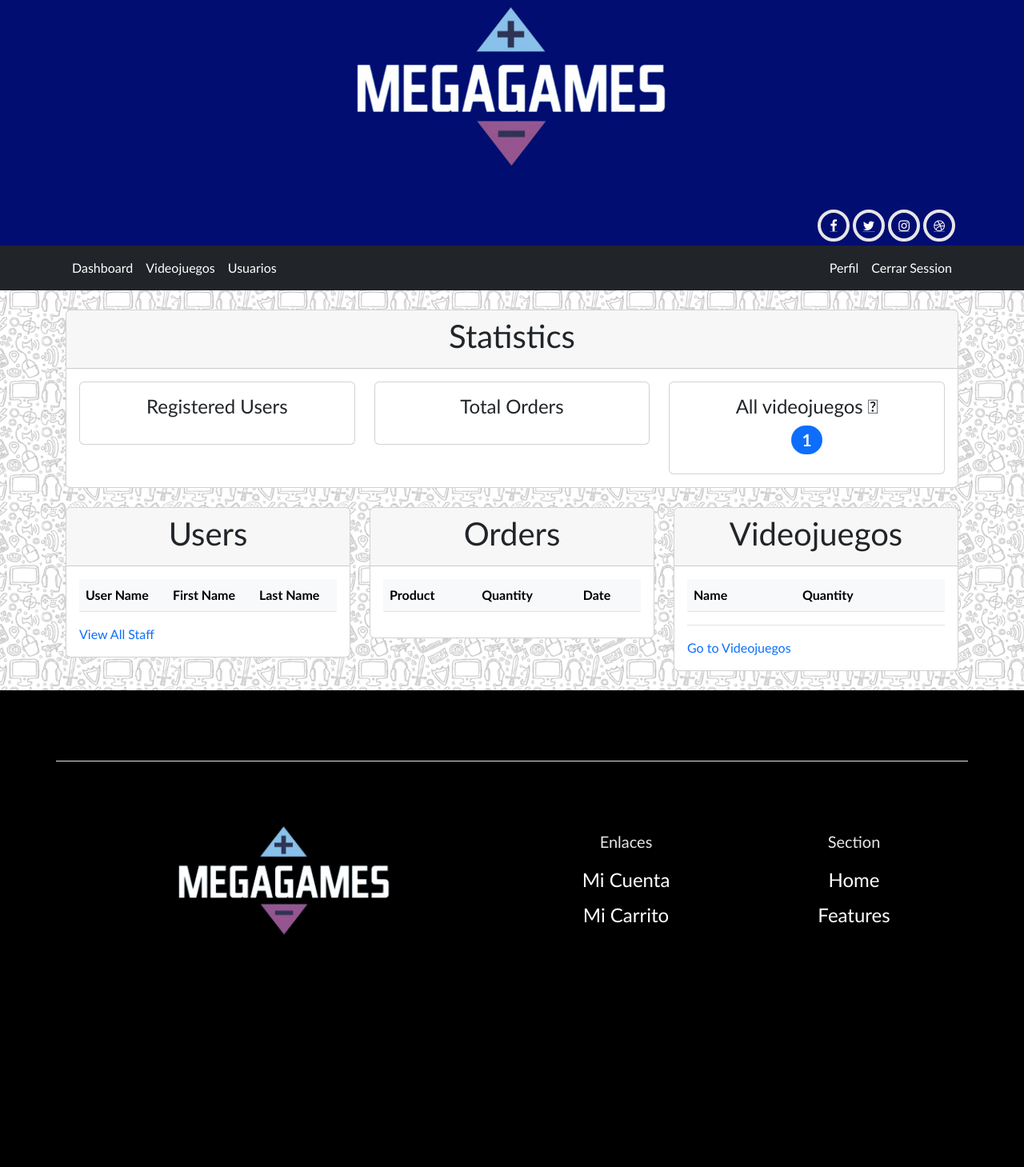
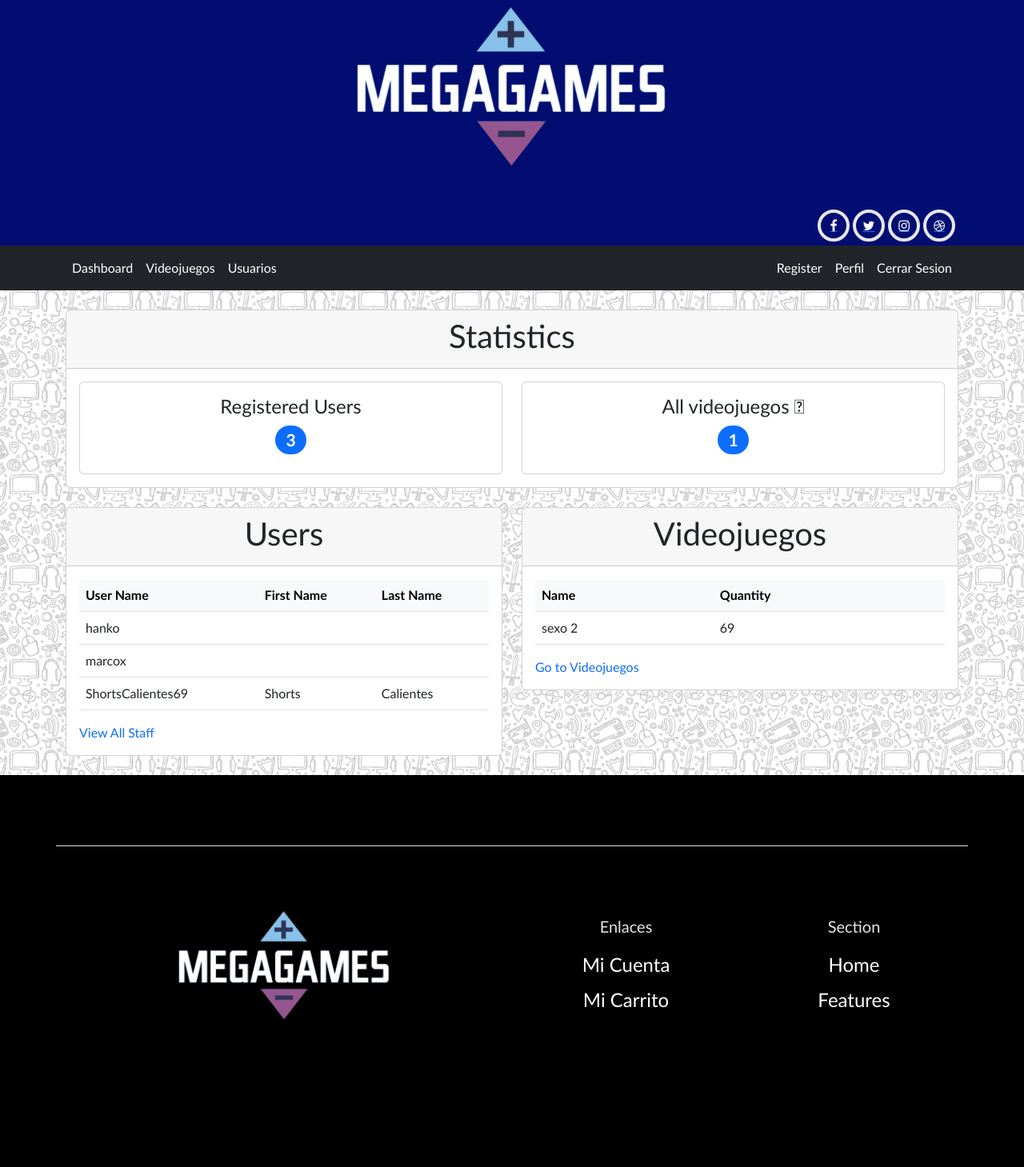
Before and after one commit to HankoQuilodran/MegaGames-Django-Version, a Django app: page //dash/?next=//dash/ in a window 1280 px wide. Shown: the whole page at 80% size. Before the commit the page ends 1169 px from the top, so only its background shows below. Run offline with Django 5.2, Linux system fonts and the light colour scheme; a user stored in the database is signed in; data comes from the database, SQL or seed files in the repository; both versions use the stored data as it was after the commit; tables that the repository leaves empty hold one stand-in row (values such as "Sample post"); lists and menus that the app fills with data are empty.

Commit message:
Reescritura

```diff
--- a/PageFunctions/Templates/base.html
+++ b/PageFunctions/Templates/base.html
@@ -19,7 +19,7 @@
     <div class="container">
         <div class="row justify-content-center">
             <div class="col-md-6 text-center mb-5">
-                <a href="/index.html" ><img src="{% static 'img/MGLOGO.png' %}" class="logoCentral" alt="Logo de MG"></a>
+                <a href="{% url 'dash' %}" ><img src="{% static 'img/MGLOGO.png' %}" class="logoCentral" alt="Logo de MG"></a>
             </div>
         </div>
     </div>
@@ -49,14 +49,17 @@
         <ul class="navbar-nav mr-auto">
             <li class="nav-item "><a href="{% url 'dash' %}" class="nav-link active" aria-current="page">Dashboard</a></li>
             <li class="nav-item "><a href="{% url 'videojuegos' %}" class="nav-link active"  aria-current="page">Videojuegos</a></li>
-            <li class="nav-item "><a href="{% url 'user' %}" class="nav-link active" aria-current="page">Usuarios</a></li>
+            <li class="nav-item "><a href="{% url 'users' %}" class="nav-link active" aria-current="page">Usuarios</a></li>
         </ul>
         <ul class="navbar-nav ml-auto mb-2 mb-lg-0">
+          <li class="nav-item">
+            <a class="nav-link active" aria-current="page" href="{% url 'register' %}">Register</a>
+          </li>
           <li class="nav-item">
             <a class="nav-link active" aria-current="page" href="{% url 'user' %}">Perfil</a>
           </li>
           <li class="nav-item">
-            <a class="nav-link active" href="{% url 'logout' %}">Cerrar Session</a>
+            <a class="nav-link active" href="{% url 'logout' %}">Cerrar Sesion</a>
           </li>
         </ul>
     </div>
@@ -72,9 +75,6 @@
         <ul class="navbar-nav me-auto mb-2 mb-lg-0">
           <li class="nav-item">
             <a class="nav-link active" aria-current="page" href="{% url 'videojuegos' %}">Videojuegos</a>
-          </li>
-          <li class="nav-item">
-            <a class="nav-link active" aria-current="page" href="{% url 'orders' %}">Orders</a>
           </li>
         </ul>
         <ul class="navbar-nav ml-auto mb-2 mb-lg-0">
@@ -191,7 +191,7 @@
         <div class="row row-cols-1 row-cols-sm-2 row-cols-md-5 py-5 my-5 border-top">
 
           <div class="col-xl-6 sm-12 md-12 lg-12 xs-12 mb-3">
-              <a href="/index.html"><img class="logoFooter" src="{% static 'img/MGLOGO.png' %}" alt=""></a>
+              <a href="{% url 'dash' %}"><img class="logoFooter" src="{% static 'img/MGLOGO.png' %}" alt=""></a>
             </div>
 
             <div class="col-xl-3 sm-12 md-12 lg-12 xs-12 mb-3">
--- a/PageFunctions/Templates/index.html
+++ b/PageFunctions/Templates/index.html
@@ -12,20 +12,14 @@
                 </div>
                 <div class="card-body">
                     <div class="row">
-                        <div class="col-md-4">
+                        <div class="col-md-6">
                             <div class="card text-center p-3">
                                 <h4>Registered Users</h4>
 
-                                <h3><span class="badge bg-primary rounded-pill">{{ count_users }}</span></h3>
+                                <h3><span class="badge bg-primary rounded-pill">{{ usuarios_cantidad }}</span></h3>
                             </div>
                         </div>
-                        <div class="col-md-4">
-                            <div class="card text-center p-3">
-                                <h4>Total Orders</h4>
-                                <h3><span class="badge bg-primary rounded-pill">{{ count_orders }}</span></h3>
-                            </div>
-                        </div>
-                        <div class="col-md-4">
+                        <div class="col-md-6">
                             <div class="card text-center p-3">
                                 <h4>All videojuegos <i class="fa-thin fa-users"></i></h4>
                                 <h3><span class="badge bg-primary rounded-pill">{{ videojuegos_cantidad }}</span></h3>
@@ -39,7 +33,7 @@
 </div>
 <div class="container my-4">
     <div class="row align-items-start">
-        <div class="col-md-4">
+        <div class="col-md-6">
             <div class="card">
                 <div class="card-header">
                     <h1 class="text-center">Users</h1>
@@ -54,11 +48,11 @@
                             </tr>
                         </thead>
                         <tbody>
-                            {% for user in users %}
+                            {% for usuario in usuarios %}
                             <tr>
-                                <td>{{ user.username }}</td>
-                                <td>{{ user.first_name }}</td>
-                                <td>{{ user.last_name }}</td>
+                                <td>{{ usuario.username }}</td>
+                                <td>{{ usuario.first_name }}</td>
+                                <td>{{ usuario.last_name }}</td>
                             </tr>
                             {% endfor %}
                         </tbody>
@@ -68,37 +62,7 @@
                 </div>
             </div>
         </div>
-        <div class="col-md-4">
-            <div class="card">
-                <div class="card-header">
-                    <h1 class="text-center">Orders</h1>
-                </div>
-                <div class="card-body">
-                    <table class="table">
-                        <thead class="table-light">
-                            <tr>
-                                <th scope="col">Product</th>
-                                <th scope="col">Quantity</th>
-                                <th scope="col">Date</th>
-                            </tr>
-                        </thead>
-                        <tbody>
-                            {% for order in orders_adm %}
-                            <tr>
-
-                                <td>{{ order.product }}</td>
-                                <td>{{ order.order_quantity }}</td>
-                                <td>{{ order.date.date }}</td>
-                            </tr>
-                            {% endfor %}
-
-
-                        </tbody>
-                    </table>
-                </div>
-            </div>
-        </div>
-        <div class="col-md-4">
+        <div class="col-md-6">
             <div class="card">
                 <div class="card-header">
                     <h1 class="text-center">Videojuegos</h1>
@@ -114,8 +78,8 @@
                         <tbody>
                             {% for videojuego in videojuegos %}
                             <tr>
-                                <td>{{ videojuego.videojuego_nombre }}</td>
-                                <td>{{ videojuego.videojuego_cantidad }}</td>
+                                <td>{{ videojuego.juego_nombre }}</td>
+                                <td>{{ videojuego.juego_cantidad }}</td>
                             </tr>
                             {% endfor %}
                         </tbody>
@@ -134,10 +98,10 @@
         <div class="col-md-4">
             <div class="card">
                 <div class="card-header">
-                    <h4 class="text-center">Make an Order</h4>
+                    <h4 class="text-center">COMPRA UN JOGO</h4>
                 </div>
                 <div class="card-body">
-                    <a class="btn btn-info" href="{% url 'orders' %}">Create Order</a>
+                    <a class="btn btn-info" href="{% url 'login' %}">Create Order</a>
                 </div>
             </div>
         </div>
--- a/PageFunctions/Templates/users.html
+++ b/PageFunctions/Templates/users.html
@@ -6,6 +6,7 @@
     <table class="table">
         <thead>
             <tr>
+                <th scope="col">Username</th>
                 <th scope="col">First Name</th>
                 <th scope="col">Last Name</th>
                 <th scope="col">Email</th>
@@ -13,8 +14,9 @@
             </tr>
         </thead>
         <tbody>
-            {% for user in users %}
+            {% for user in usuarios %}
             <tr>
+                <td>{{ user.username}}</td>
                 <td>{{ user.first_name}}</td>
                 <td>{{ user.last_name }}</td>
                 <td>{{ user.email }}</td>
--- a/PageFunctions/urls.py
+++ b/PageFunctions/urls.py
@@ -8,4 +8,5 @@ urlpatterns = [
     path("users/", views.users, name="users"),
     path("user/", views.user, name="user"),
     path("register/", views.register, name="register"),
+    path("logout/", views.logout, name="logout"),
 ]
--- a/PageFunctions/views.py
+++ b/PageFunctions/views.py
@@ -1,5 +1,6 @@
 from django.shortcuts import render, redirect, get_object_or_404
 from django.contrib.auth.decorators import login_required
+from django.contrib.auth import authenticate, login, logout
 from django.contrib.auth.models import User
 from .forms import UserRegistry, VideojuegoForm, ConsolaForm
 from .models import Videojuego, Consola
@@ -64,19 +65,25 @@ def consolas(request):
 def users(request):
     users = User.objects.all()
     context = {"title": "Usuarios", "usuarios": users}
-    return render(request, "usuarios.html", context)
+    return render(request, "users.html", context)
 
 def user(request):
     context = {"profile": "User Profile"}
-    return render(request, "usuario.html", context)
+    return render(request, "user.html", context)
 
 def register(request):
     if request.method == "POST":
         form = UserRegistry(request.POST)
-        if form.id_valid():
+        if form.is_valid():
             form.save()
             return redirect("login")
     else:
         form = UserRegistry()
     context = {"register": "Register", "form": form}
     return render(request, "register.html", context)
+
+
+@login_required(login_url='acceso_usuario')
+def cerrar_sesion(request):
+    logout(request)
+    return redirect('home')
```
Also changed, not shown: PageFunctions/Templates/videojuegos.html (+6 -6 lines), db.sqlite3.
